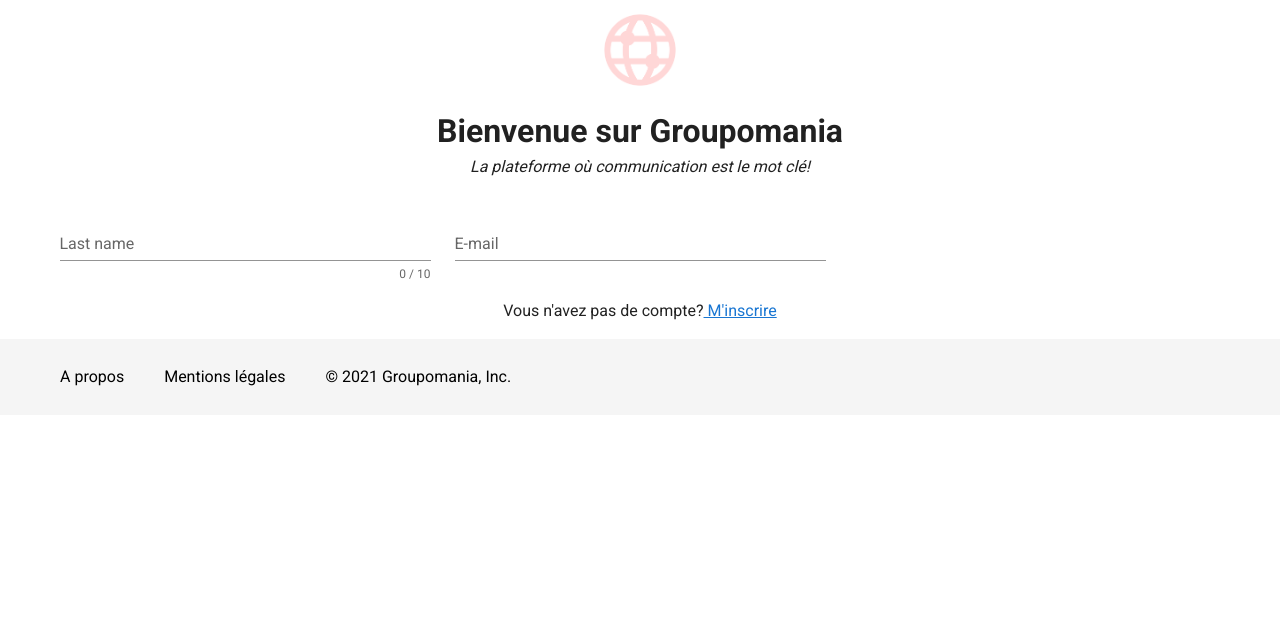
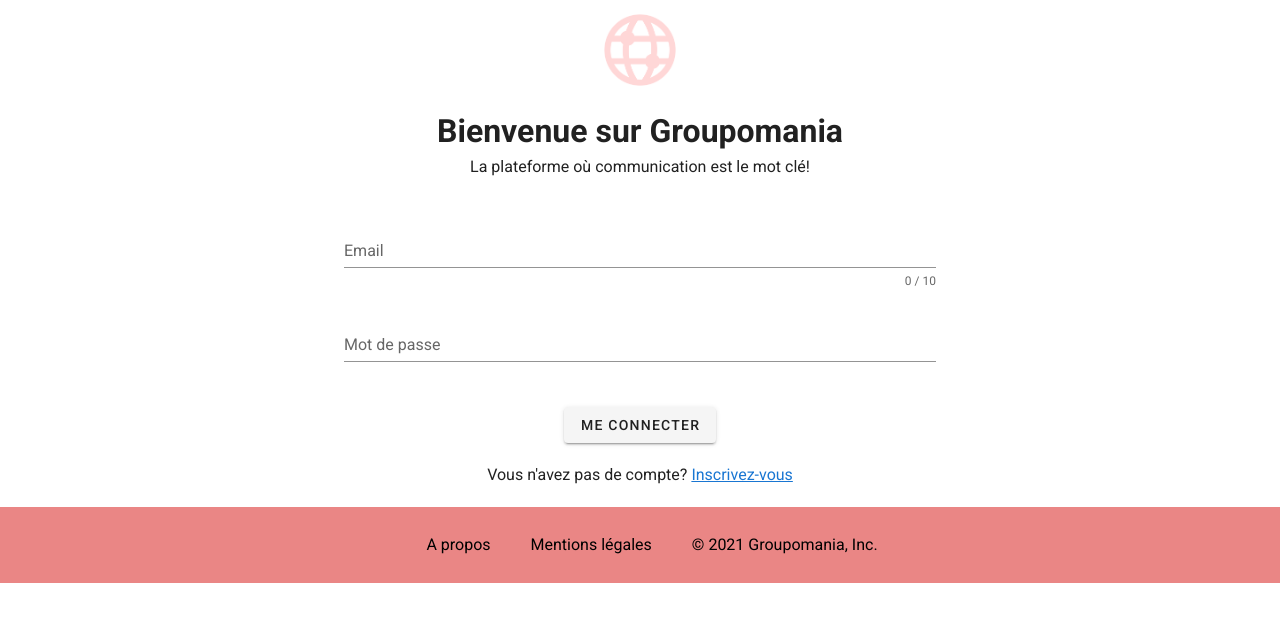
Before and after one commit to ayaaleksija/AlexiaGondardChampagne_7_02092021, a Vue app in the folder frontend/: page / in a window 1280 px wide. Shown: the top 622 px of the page. Built offline with nearby package versions, Linux system fonts and the light colour scheme.

Commit message:
création du component login et mise en forme

```diff
--- a/frontend/src/components/Footer.vue
+++ b/frontend/src/components/Footer.vue
@@ -1,6 +1,6 @@
 <template>
-  <div class="footer">
-    <v-footer>
+  <div class="foot">
+    <v-footer class="justify-center footer">
       <ul>
         <li><a href="#">A propos</a></li>
         <li><a href="#">Mentions légales</a></li>
@@ -18,6 +18,8 @@ export default {
 </script>
 
 <style lang="scss" scoped>
+.footer {
+  background-color: #ea8685;
   ul {
     display: flex;
     flex-direction: row;
@@ -33,4 +35,5 @@ ul {
       }
     }
   }
+}
 </style>
--- a/frontend/src/components/LoginForm.vue
+++ b/frontend/src/components/LoginForm.vue
@@ -1,20 +1,24 @@
 <template>
   <div class="login">
       <v-form v-model="valid">
-        <v-container><v-row>
-          <v-col cols="12" md="4">
+        <v-container class="formLog">
+          <v-col class="inputLog">
             <v-text-field
-              v-model="password" :rules="passwordRule" :counter="10" label="Last name" required>
+              v-model="email" :rules="emailRule" :counter="10" label="Email" required>
             </v-text-field>
           </v-col>
 
-          <v-col cols="12" md="4">
+          <v-col class="inputLog">
             <v-text-field
-              v-model="email" :rules="emailRules" label="E-mail" required>
+              v-model="password" :rules="passwordRules" label="Mot de passe" required>
             </v-text-field>
           </v-col>
-        </v-row></v-container>
+        </v-container>
       </v-form>
+
+
+    <v-btn class="btn" @click="login"> Me connecter </v-btn>
+
   </div>
 </template>
 
@@ -27,14 +31,15 @@ export default {
 </script>
 
 <style lang="scss" scoped>
-form {
-  padding: 5px;
-  label {
-    color: rgba(0, 0, 0, 0.5);
-    margin: 10px;
-  }
-  button {
-    margin: 10px;
+.formLog{
+  text-align: center;
+  width: 50%;
+  v-form {
+    padding: 5px;
+    label {
+      color: rgba(0, 0, 0, 0.5);
+      margin: 10px;
+    }
   }
 }
 </style>
--- a/frontend/src/main.js
+++ b/frontend/src/main.js
@@ -1,14 +1,24 @@
 import Vue from 'vue'
 import App from './App.vue'
 import router from './router'
+
+import Vuetify from 'vuetify'
+import 'vuetify/dist/vuetify.min.css'
 import store from './store'
 import vuetify from './plugins/vuetify'
 
-Vue.config.productionTip = false
+Vue.use(Vuetify)
 
+const opts = {}
+
+
+export default new Vuetify(opts)
 new Vue({
-  router,
-  store,
-  vuetify,
-  render: h => h(App)
+ router,
+ Vuetify,
+ store,
+ vuetify,
+
+ render:
+ h => h(App)
 }).$mount('#app')
--- a/frontend/src/views/Home.vue
+++ b/frontend/src/views/Home.vue
@@ -3,19 +3,19 @@
 
     <img alt="logo groupomania" src="../assets/icon.png" />
     <h1>Bienvenue sur Groupomania</h1>
-    <p><em>La plateforme où communication est le mot clé!</em></p>
+    <p>La plateforme où communication est le mot clé!</p>
 
     <LoginForm />
 
-    <p>Vous n'avez pas de compte?<router-link to="/signup" class="routerLink"> M'inscrire</router-link></p>
+    <p class="signupLink">Vous n'avez pas de compte? <router-link to="/signup" class="routerLink">Inscrivez-vous</router-link></p>
 
     <Footer />
   </div>
 </template>
 
 <script>
-import LoginForm from '../components/LoginForm.vue'
-import Footer from '../components/Footer.vue'
+import LoginForm from '@/components/LoginForm.vue'
+import Footer from '@/components/Footer.vue'
 
   export default {
     name: 'Home',
@@ -35,4 +35,7 @@ img {
     height: 100px;
     width: 100px;
   }
+.signupLink {
+  margin: 20px;
+}
 </style>
```
Lines whose indentation alone changed are shown as unchanged.
